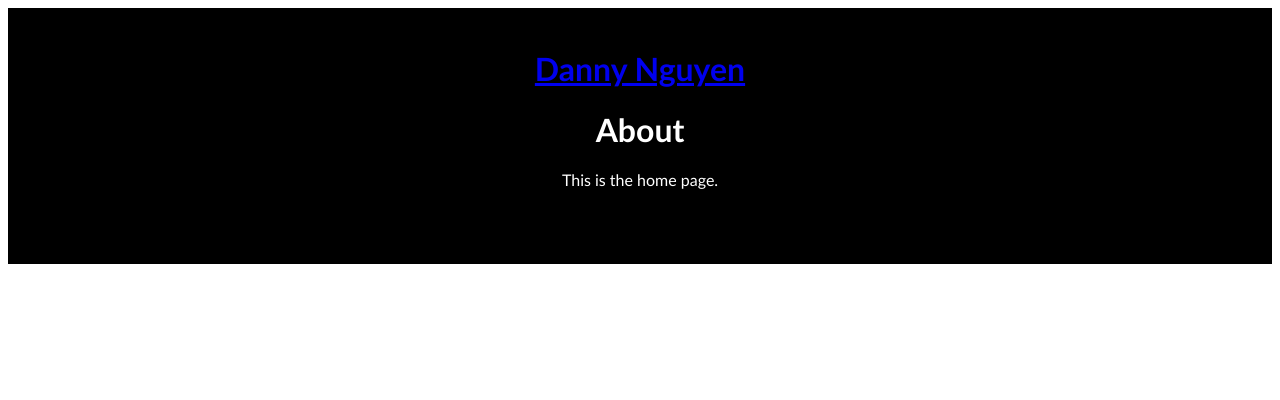
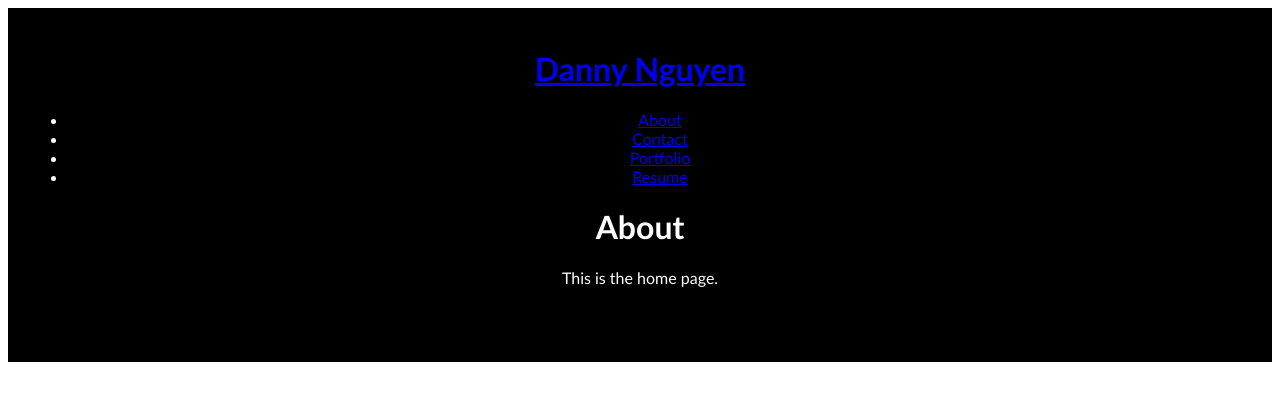
Before and after one commit to dannynvn/project-portfolio_react, a React (Create React App) app: page / in a window 1280 px wide. Shown: the top 400 px of the page. Built offline with nearby package versions, Linux system fonts and the light colour scheme.

Commit message:
implemented navigation bar

```diff
--- a/src/components/Header.js
+++ b/src/components/Header.js
@@ -32,7 +32,7 @@ function Header() {
                 <a href="https://github.com/dannynvn">Danny Nguyen</a>
             </h1>
 
-            {/* <Navigation currentPage={currentPage} handlePageChange={handlePageChange} /> */}
+            <Navigation currentPage={currentPage} handlePageChange={handlePageChange} />
 
             <main>
                 <div>
--- a/src/components/Navigation.js
+++ b/src/components/Navigation.js
@@ -0,0 +1,34 @@
+import React from "react";
+
+// the navigation bar is the header of the page
+
+function Navigation(props) {
+    const tabs = ["About", "Contact", "Portfolio", "Resume"];
+
+    return (
+        <div>
+            <ul className="nav nav-tabs">
+                {tabs.map(tab => (
+
+                    // creates list items for each tab
+                    <li
+                        className={ props.currentPage === tab ? "nav-item active" : "nav-item" }
+                        key={tab}>
+
+                        {/* handles navigating between each tab */}
+                        <a
+                            href={"#" + tab.toLowerCase()}
+                            onClick={() => props.handlePageChange(tab)}
+                            className="nav-link">
+                            {tab}
+                        </a>
+
+                    </li>
+                ))}
+            </ul>
+        </div>
+
+    )
+}
+
+export default Navigation;
```
